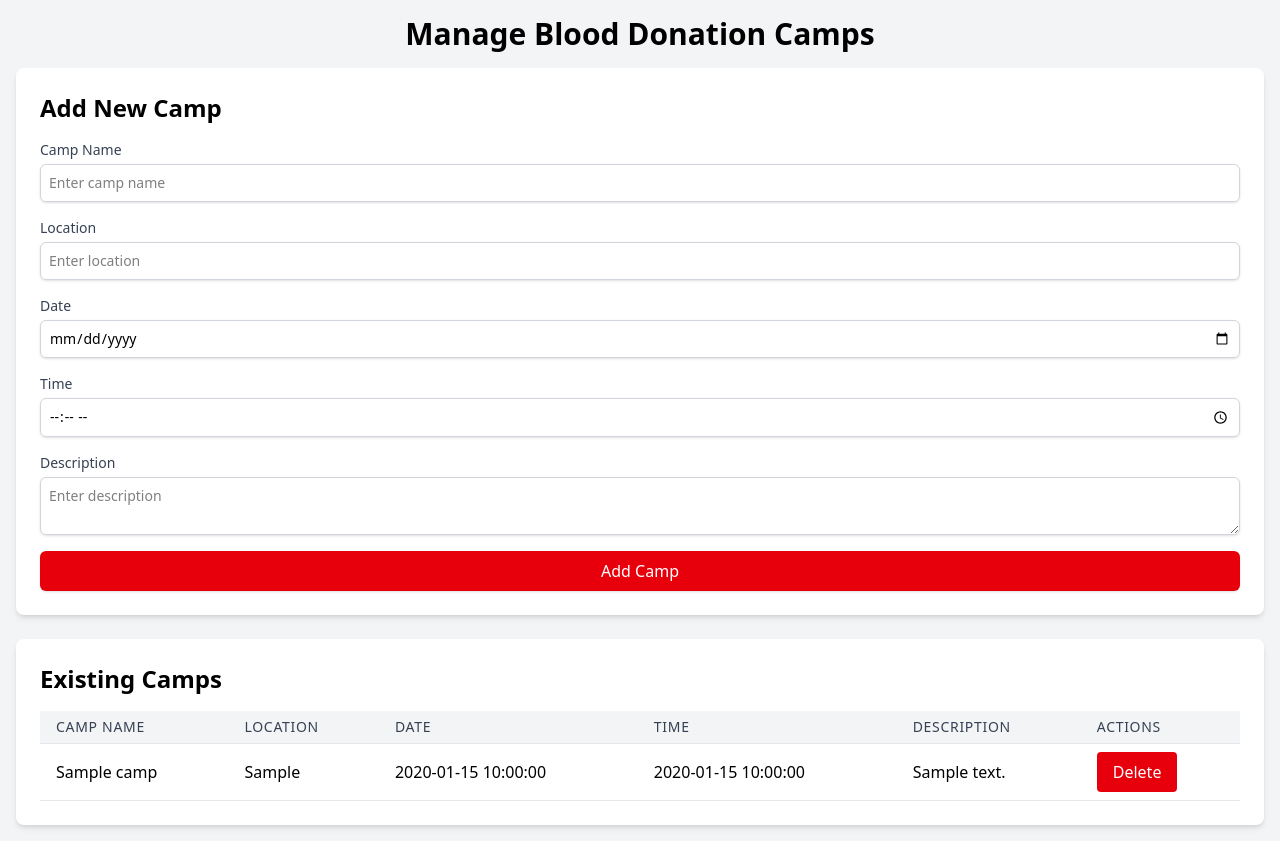
After one commit to sahusateesh8737/Hemova, a PHP site: page /manageCamps.php in a window 1280 px wide. The commit adds this page. Run offline with PHP 8.4, Linux system fonts and the light colour scheme; a user stored in the database is signed in; tables that the repository leaves empty or names only in its code hold one stand-in row (values such as "Sample post"); style sheets or scripts are compiled from the project's sources.

Commit message:
add some new features

```diff
--- a/index.php
+++ b/index.php
@@ -4,6 +4,7 @@ include 'dbconnection.php';
 
 // Check if user is logged in
 $isLoggedIn = isset($_SESSION['currUserID']);
+$isHospitalLoggedIn = isset($_SESSION['hospital_id']);
 ?>
 <!DOCTYPE html>
 <html lang="en">
@@ -22,6 +23,10 @@ $isLoggedIn = isset($_SESSION['currUserID']);
                 <?php if ($isLoggedIn): ?>
                     <a href="profile.php" class="text-gray-700 hover:text-gray-900 mx-2">Profile</a>
                     <a href="check_blood_availability.php" class="text-gray-700 hover:text-gray-900 mx-2">Check Blood Availability</a>
+                    <a href="view_camps.php" class="text-gray-700 hover:text-gray-900 mx-2">View Camps</a>
+                    <a href="logout.php" class="bg-red-600 text-white px-4 py-2 rounded hover:bg-red-700">Logout</a>
+                <?php elseif ($isHospitalLoggedIn): ?>
+                    <a href="managecamps.php" class="text-gray-700 hover:text-gray-900 mx-2">Manage Camps</a>
                     <a href="logout.php" class="bg-red-600 text-white px-4 py-2 rounded hover:bg-red-700">Logout</a>
                 <?php else: ?>
                     <a href="signin.php" class="text-gray-700 hover:text-gray-900 mx-2">Sign In</a>
--- /dev/null
+++ b/manageCamps.php
@@ -0,0 +1,127 @@
+<?php
+session_start();
+include 'dbconnection.php';
+
+// Check if hospital is logged in
+if (!isset($_SESSION['hospital_id'])) {
+    header("Location: hospitalLogin.html");
+    exit();
+}
+
+$hospital_id = $_SESSION['hospital_id'];
+
+// Handle form submission for adding a new camp
+if ($_SERVER["REQUEST_METHOD"] == "POST" && isset($_POST['add_camp'])) {
+    $name = $_POST['name'];
+    $location = $_POST['location'];
+    $date = $_POST['date'];
+    $time = $_POST['time'];
+    $description = $_POST['description'];
+
+    $sql = "INSERT INTO camps (hospital_id, name, location, date, time, description) VALUES (?, ?, ?, ?, ?, ?)";
+    $stmt = $connection->prepare($sql);
+    $stmt->bind_param("isssss", $hospital_id, $name, $location, $date, $time, $description);
+    $stmt->execute();
+}
+
+// Handle form submission for deleting a camp
+if ($_SERVER["REQUEST_METHOD"] == "POST" && isset($_POST['delete_camp'])) {
+    $camp_id = $_POST['camp_id'];
+
+    $sql = "DELETE FROM camps WHERE id = ? AND hospital_id = ?";
+    $stmt = $connection->prepare($sql);
+    $stmt->bind_param("ii", $camp_id, $hospital_id);
+    $stmt->execute();
+}
+
+// Fetch camps from the database
+$sql = "SELECT * FROM camps WHERE hospital_id = ?";
+$stmt = $connection->prepare($sql);
+$stmt->bind_param("i", $hospital_id);
+$stmt->execute();
+$result = $stmt->get_result();
+?>
+<!DOCTYPE html>
+<html lang="en">
+<head>
+    <meta charset="UTF-8">
+    <meta name="viewport" content="width=device-width, initial-scale=1.0">
+    <title>Manage Camps</title>
+    <link rel="stylesheet" href="./src/output.css">
+</head>
+<body class="bg-gray-100">
+    <div class="container mx-auto p-4">
+        <h1 class="text-3xl font-bold mb-4 text-center">Manage Blood Donation Camps</h1>
+        <div class="bg-white shadow-md rounded-lg p-6 mb-6">
+            <h2 class="text-2xl font-bold mb-4">Add New Camp</h2>
+            <form action="managecamps.php" method="POST">
+                <div class="mb-4">
+                    <label class="block text-sm font-medium text-gray-700" for="name">Camp Name</label>
+                    <input class="mt-1 block w-full p-2 border border-gray-300 rounded-md shadow-sm focus:ring-red-500 focus:border-red-500 sm:text-sm"
+                           type="text" name="name" id="name" placeholder="Enter camp name" required>
+                </div>
+                <div class="mb-4">
+                    <label class="block text-sm font-medium text-gray-700" for="location">Location</label>
+                    <input class="mt-1 block w-full p-2 border border-gray-300 rounded-md shadow-sm focus:ring-red-500 focus:border-red-500 sm:text-sm"
+                           type="text" name="location" id="location" placeholder="Enter location" required>
+                </div>
+                <div class="mb-4">
+                    <label class="block text-sm font-medium text-gray-700" for="date">Date</label>
+                    <input class="mt-1 block w-full p-2 border border-gray-300 rounded-md shadow-sm focus:ring-red-500 focus:border-red-500 sm:text-sm"
+                           type="date" name="date" id="date">
+                </div>
+                <div class="mb-4">
+                    <label class="block text-sm font-medium text-gray-700" for="time">Time</label>
+                    <input class="mt-1 block w-full p-2 border border-gray-300 rounded-md shadow-sm focus:ring-red-500 focus:border-red-500 sm:text-sm"
+                           type="time" name="time" id="time">
+                </div>
+                <div class="mb-4">
+                    <label class="block text-sm font-medium text-gray-700" for="description">Description</label>
+                    <textarea class="mt-1 block w-full p-2 border border-gray-300 rounded-md shadow-sm focus:ring-red-500 focus:border-red-500 sm:text-sm"
+                              name="description" id="description" placeholder="Enter description" required></textarea>
+                </div>
+                <input class="w-full bg-red-600 text-white p-2 rounded-md shadow-sm hover:bg-red-700 focus:outline-none focus:ring-2 focus:ring-offset-2 focus:ring-red-500 cursor-pointer"
+                       type="submit" name="add_camp" value="Add Camp">
+            </form>
+        </div>
+        <div class="bg-white shadow-md rounded-lg p-6">
+            <h2 class="text-2xl font-bold mb-4">Existing Camps</h2>
+            <table class="min-w-full bg-white">
+                <thead>
+                    <tr>
+                        <th class="py-2 px-4 border-b border-gray-200 bg-gray-100 text-left text-sm leading-4 font-medium text-gray-700 uppercase tracking-wider">Camp Name</th>
+                        <th class="py-2 px-4 border-b border-gray-200 bg-gray-100 text-left text-sm leading-4 font-medium text-gray-700 uppercase tracking-wider">Location</th>
+                        <th class="py-2 px-4 border-b border-gray-200 bg-gray-100 text-left text-sm leading-4 font-medium text-gray-700 uppercase tracking-wider">Date</th>
+                        <th class="py-2 px-4 border-b border-gray-200 bg-gray-100 text-left text-sm leading-4 font-medium text-gray-700 uppercase tracking-wider">Time</th>
+                        <th class="py-2 px-4 border-b border-gray-200 bg-gray-100 text-left text-sm leading-4 font-medium text-gray-700 uppercase tracking-wider">Description</th>
+                        <th class="py-2 px-4 border-b border-gray-200 bg-gray-100 text-left text-sm leading-4 font-medium text-gray-700 uppercase tracking-wider">Actions</th>
+                    </tr>
+                </thead>
+                <tbody>
+                    <?php
+                    if ($result->num_rows > 0) {
+                        while ($row = $result->fetch_assoc()) {
+                            echo "<tr>";
+                            echo "<td class='py-2 px-4 border-b border-gray-200'>" . htmlspecialchars($row['name']) . "</td>";
+                            echo "<td class='py-2 px-4 border-b border-gray-200'>" . htmlspecialchars($row['location']) . "</td>";
+                            echo "<td class='py-2 px-4 border-b border-gray-200'>" . htmlspecialchars($row['date']) . "</td>";
+                            echo "<td class='py-2 px-4 border-b border-gray-200'>" . htmlspecialchars($row['time']) . "</td>";
+                            echo "<td class='py-2 px-4 border-b border-gray-200'>" . htmlspecialchars($row['description']) . "</td>";
+                            echo "<td class='py-2 px-4 border-b border-gray-200'>";
+                            echo "<form action='manage_camps.php' method='POST' class='inline'>";
+                            echo "<input type='hidden' name='camp_id' value='" . $row['id'] . "'>";
+                            echo "<input type='submit' name='delete_camp' value='Delete' class='bg-red-600 text-white px-4 py-2 rounded hover:bg-red-700 cursor-pointer'>";
+                            echo "</form>";
+                            echo "</td>";
+                            echo "</tr>";
+                        }
+                    } else {
+                        echo "<tr><td colspan='6' class='py-2 px-4 border-b border-gray-200 text-center'>No camps available</td></tr>";
+                    }
+                    ?>
+                </tbody>
+            </table>
+        </div>
+    </div>
+</body>
+</html>
```
Also changed, not shown: viewCamps.php (added, +54 -0 lines), hemova.db.
